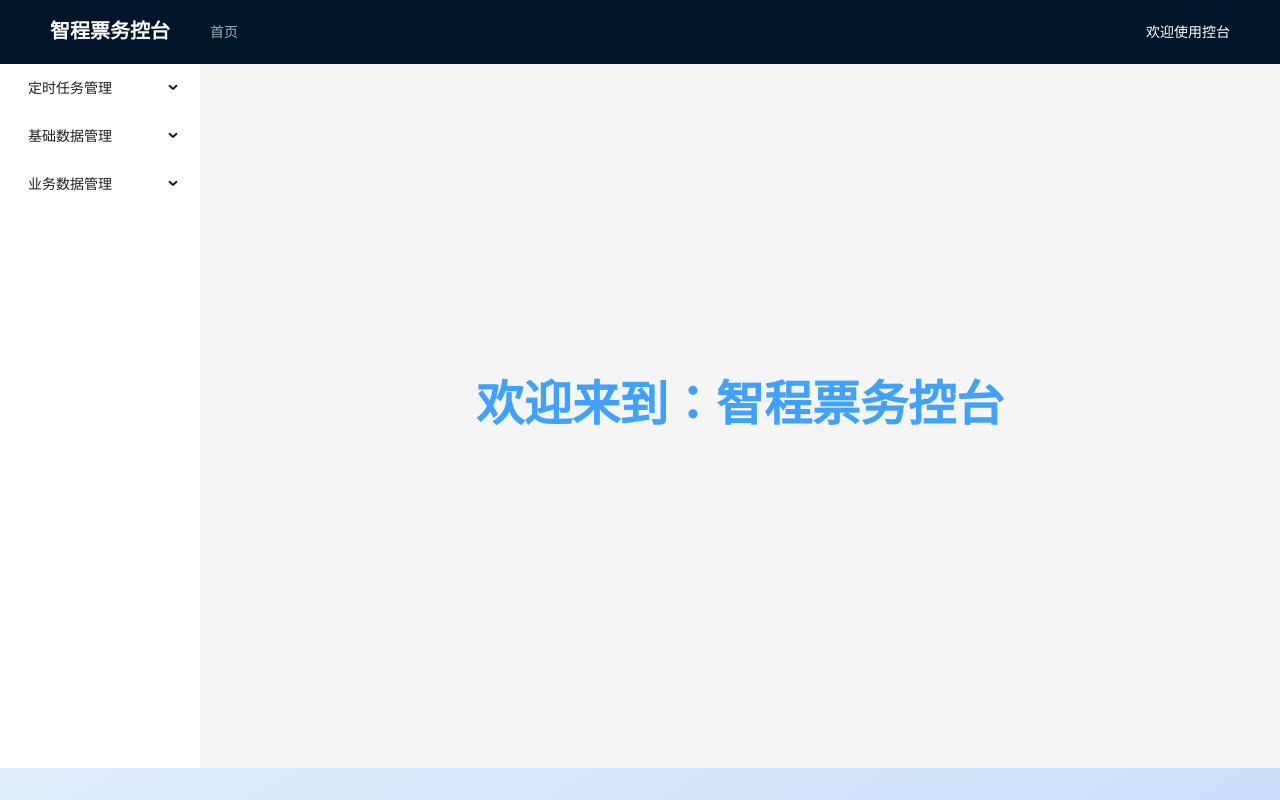
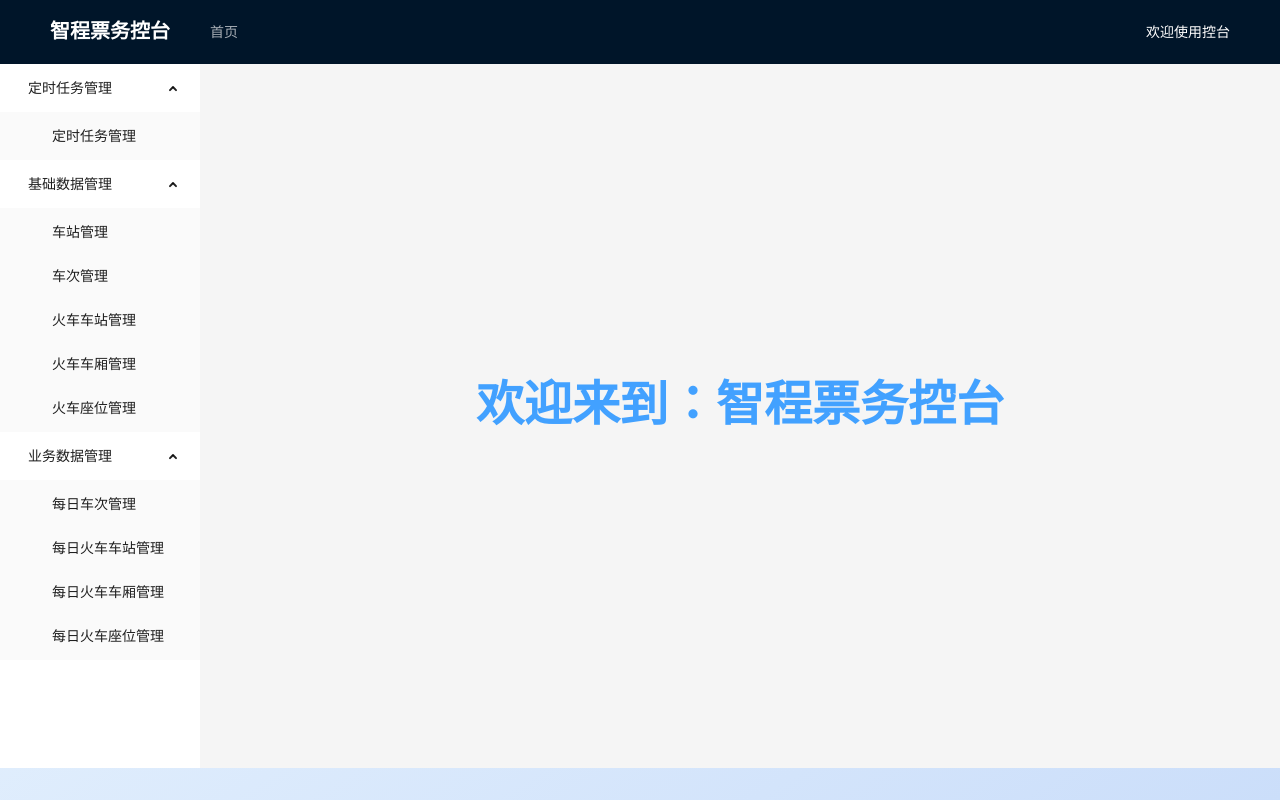
Before and after one commit to Criel14/train-web, a Vue app in the folder train-admin/: page /welcome in a window 1280 px wide. Built offline with nearby package versions, Linux system fonts and the light colour scheme; no server answers.

Commit message:
管理端：调整侧边栏为默认全部展开

```diff
--- a/train-admin/src/components/SideBar.vue
+++ b/train-admin/src/components/SideBar.vue
@@ -1,7 +1,7 @@
 <template>
   <a-layout-sider width="200" style="background: #fff">
     <a-menu
-        v-model:selectedKeys="selectedKeys2"
+        v-model:selectedKeys="selectedKeys"
         v-model:openKeys="openKeys"
         mode="inline"
         :style="{ height: '100%', borderRight: 0 }"
@@ -68,8 +68,8 @@
 <script setup>
 import {ref} from "vue";
 
-const selectedKeys2 = ref(['1']);
-const openKeys = ref(['sub1']);
+const selectedKeys = ref([]);
+const openKeys = ref(["batch", "train", "business"]);
 </script>
 
 <style scoped>
```
Also changed, not shown: train-admin/src/views/main/train/JobView.vue (renamed from train-admin/src/views/main/batch/JobView.vue).
